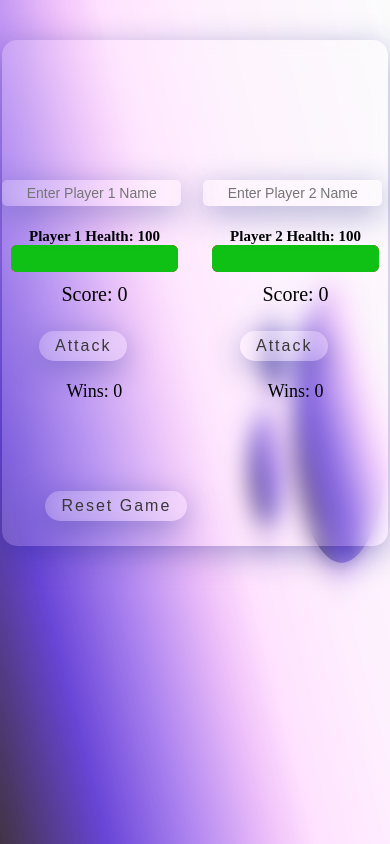
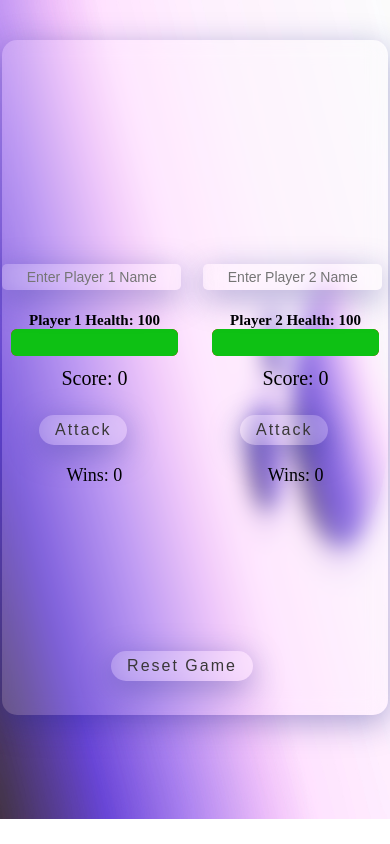
Before and after one commit to hariomsharmacse/two_players, a plain HTML site: page index.html in a window 390 px wide. Drawn offline with Linux system fonts and the light colour scheme.

Commit message:
responsive

```diff
--- a/style.css
+++ b/style.css
@@ -140,9 +140,12 @@ button:hover{
 
 
 @media (max-width:600px) {
+    body{
+        height: 97vh;
+    }
     .main{
         width: 99%;
-        height: 60vh;
+        height: 80vh;
         gap: 1rem;
         padding: 0px;
 
@@ -208,13 +211,13 @@ button:hover{
     }
 
     #newGame{
-        left: 56%;
-        bottom: 5%;
+        left: 35%;
+        bottom: 18%;
         display: none;
     }
 
     #resetGame{
-        right: 52%;
+        right: 35%;
         bottom: 5%;
     }
 
```
